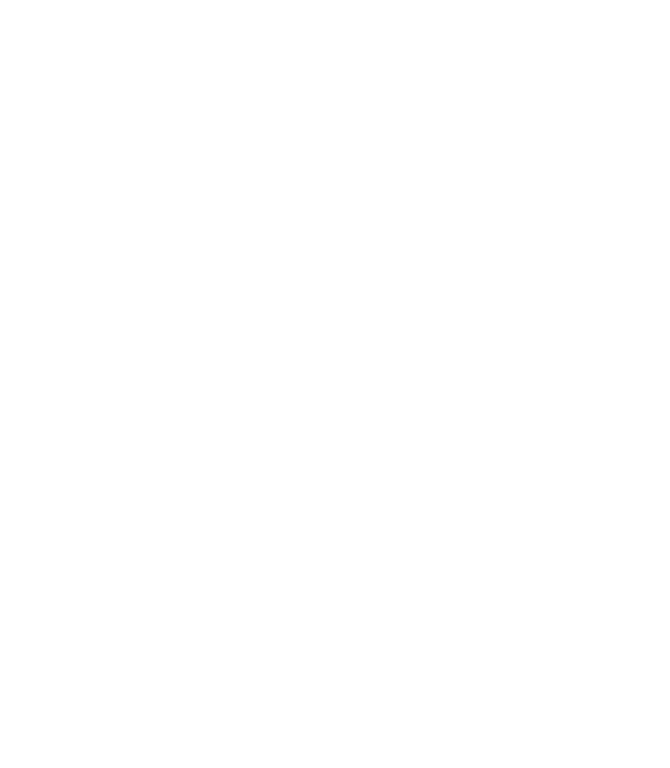
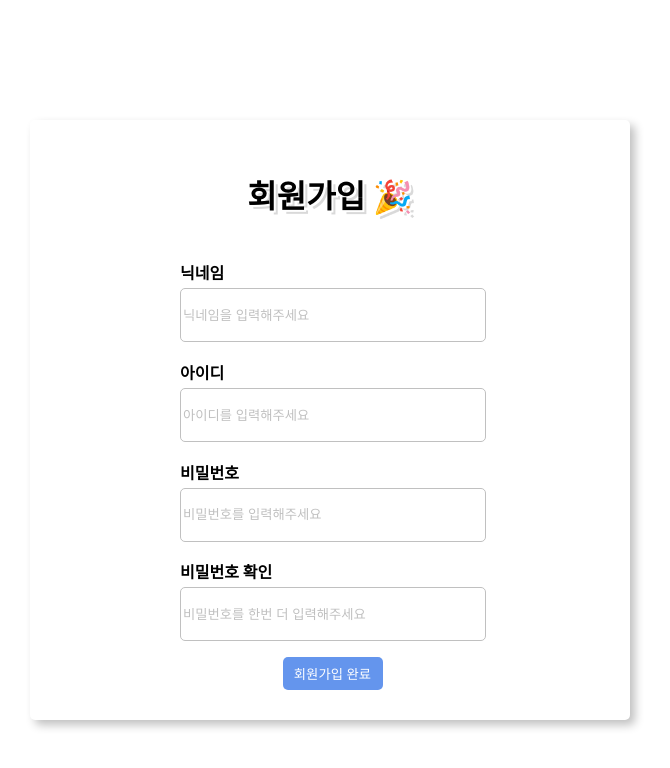
Before and after one commit to sbchoi5451/Season_project, a React (Create React App) app: page /signup in a window 1280 px wide. Shown: the top 768 px of the page, without its empty margins (310-980 px from the left). Built offline with nearby package versions, Linux system fonts and the light colour scheme.

Commit message:
[feat] Signup UI

```diff
--- a/src/main/Main.js
+++ b/src/main/Main.js
@@ -1,10 +1,12 @@
 import React from 'react'
-import Mains from './Mains'
+import MainSearch from './MainSearch'
+import MainLists from './MainLists'
 
 function Main() {
   return (
     <div>
-        <Mains />
+      <MainSearch />
+      <MainLists />
     </div>
   )
 }
--- a/src/main/MainSt.js
+++ b/src/main/MainSt.js
@@ -48,7 +48,7 @@ box-shadow: 5px 5px 10px 0px silver;
 export const Title = styled.div`
 .TitleH1 {
     color: ${props => props.season === '봄' ? '#F08080' : (props => props.season === '여름' ? '#00BFFF' : (props => props.season === '가을' ? '#8B4513' : '#000000'))};
-    text-shadow: 2px 2px 0px #FFFFFF, 5px 4px 0px rgba(0,0,0,0.15);
+    text-shadow: 2px 2px 0px #FFFFFF, 4px 4px 0px rgba(0,0,0,0.15);
 }
 `
 
--- a/src/main/Mains.jsx
+++ /dev/null
@@ -1,14 +0,0 @@
-import React from 'react'
-import MainSearch from './MainSearch'
-import MainLists from './MainLists'
-
-function Mains() {
-  return (
-    <>
-      <MainSearch />
-      <MainLists />
-    </>
-  )
-}
-
-export default Mains
--- a/src/routers/Routers.js
+++ b/src/routers/Routers.js
@@ -3,6 +3,7 @@ import { Routes, Route } from 'react-router-dom'
 import Season from '../season/Season'
 import Main from '../main/Main'
 import styled from 'styled-components'
+import Signup from '../signup/Signup'
 
 function Routers() {
     return (
@@ -12,7 +13,7 @@ function Routers() {
                 <Route path="/main" element={<Main />} />
                 <Route path="/board" />
                 <Route path="/login" />
-                <Route path="/signup" />
+                <Route path="/signup" element={<Signup />} />
             </Routes>
         </Background>
     )
--- a/src/share/Style.js
+++ b/src/share/Style.js
@@ -33,9 +33,9 @@ export const Button = styled.button`
     margin-left: 5px;
     width: ${props => props.fn === 'form' ? '60' : (props => props.fn === 'del' ? '60' : '100')}px;
     height: 33px;
-    align-self: flex-end;
-    background-color: ${props => props.fn === 'form' ? '#3CB371' : (props => props.fn === 'del' ? '#CD5C5C' : '#F5F5F5')};
-    color: ${props => props.fn === 'form' ? 'white' : (props => props.fn === 'del' ? 'white' : 'black')};
+    align-self:  ${props => props.fn === 'sign' ? 'center' : 'flex-end'};
+    background-color: ${props => props.fn === 'form' ? '#3CB371' : (props => props.fn === 'del' ? '#CD5C5C' : (props => props.fn === 'sign' ? '#6495ED' : '#F5F5F5'))};
+    color: ${props => props.fn === 'form' ? 'white' : (props => props.fn === 'del' ? 'white' : (props => props.fn === 'sign' ? 'white' : 'black'))};
     border: none;
     border-radius: 5px;
     cursor: pointer;
@@ -45,6 +45,6 @@ export const Button = styled.button`
     }
     &:active {
         color: white;
-        background-color: ${props => props.fn === 'form' ? '#008000' : (props => props.fn === 'del' ? '#FF0000' : '#423d3d')};
+        background-color: ${props => props.fn === 'form' ? '#008000' : (props => props.fn === 'del' ? '#FF0000' : (props => props.fn === 'sign' ? '#1E90FF' : '#423d3d'))};
     }
 `
--- /dev/null
+++ b/src/signup/Signup.js
@@ -0,0 +1,12 @@
+import React from 'react'
+import Singups from './Singups'
+
+function Signup() {
+  return (
+    <div>
+        <Singups />
+    </div>
+  )
+}
+
+export default Signup
--- /dev/null
+++ b/src/signup/SignupSt.js
@@ -0,0 +1,42 @@
+import styled from "styled-components";
+
+export const SignupBox = styled.div`
+margin-top: 20px;
+box-sizing: border-box;
+padding: 20px;
+/* background-color: skyblue; */
+width: 600px;
+height: 600px;
+display: flex;
+flex-direction: column;
+align-items: center;
+justify-content: space-around;
+/* border: 3px solid silver; */
+border-radius: 5px;
+-webkit-box-shadow: 5px 5px 10px 0px silver;
+box-shadow: 5px 5px 10px 0px silver;
+ .SignBoxH1 {
+    text-shadow: 2px 2px 0px #FFFFFF, 4px 4px 0px rgba(0,0,0,0.15);
+ }
+`
+
+export const SignInputBox = styled.div`
+    width: 300px;
+    height: 80px;
+    line-height: 30px;
+    /* background-color: skyblue; */
+`
+
+export const SignLabel = styled.label`
+    font-weight: bold;
+`
+
+export const SignInput = styled.input`
+    width: 300px;
+    height: 50px;
+    border: 1px solid silver;
+    border-radius: 5px;
+    ::placeholder {
+        color: silver;
+    }
+`
--- /dev/null
+++ b/src/signup/Singups.jsx
@@ -0,0 +1,37 @@
+import React from 'react'
+import * as st from './SignupSt'
+import * as sst from '../share/Style'
+
+function Singups() {
+
+
+
+    return (
+        <st.SignupBox>
+            <h1 className='SignBoxH1'>회원가입 🎉</h1>
+            <st.SignInputBox>
+                <st.SignLabel htmlFor='putNickname'>닉네임</st.SignLabel>
+                <st.SignInput id='putNickname' placeholder='닉네임을 입력해주세요' />
+            </st.SignInputBox>
+
+            <st.SignInputBox>
+                <st.SignLabel htmlFor='putId'>아이디</st.SignLabel>
+                <st.SignInput id='putId' placeholder='아이디를 입력해주세요' />
+            </st.SignInputBox>
+
+            <st.SignInputBox>
+                <st.SignLabel htmlFor='putPw'>비밀번호</st.SignLabel>
+                <st.SignInput type="password" id='putPw' placeholder='비밀번호를 입력해주세요' />
+            </st.SignInputBox>
+
+            <st.SignInputBox>
+                <st.SignLabel htmlFor='putPwCheck'>비밀번호 확인</st.SignLabel>
+                <st.SignInput type="password" id='putPwCheck' placeholder='비밀번호를 한번 더 입력해주세요' />
+            </st.SignInputBox>
+
+            <sst.Button fn="sign">회원가입 완료</sst.Button>
+        </st.SignupBox>
+    )
+}
+
+export default Singups
```
Also changed, not shown: src/main/MainList.js (deleted, +0 -12 lines).
